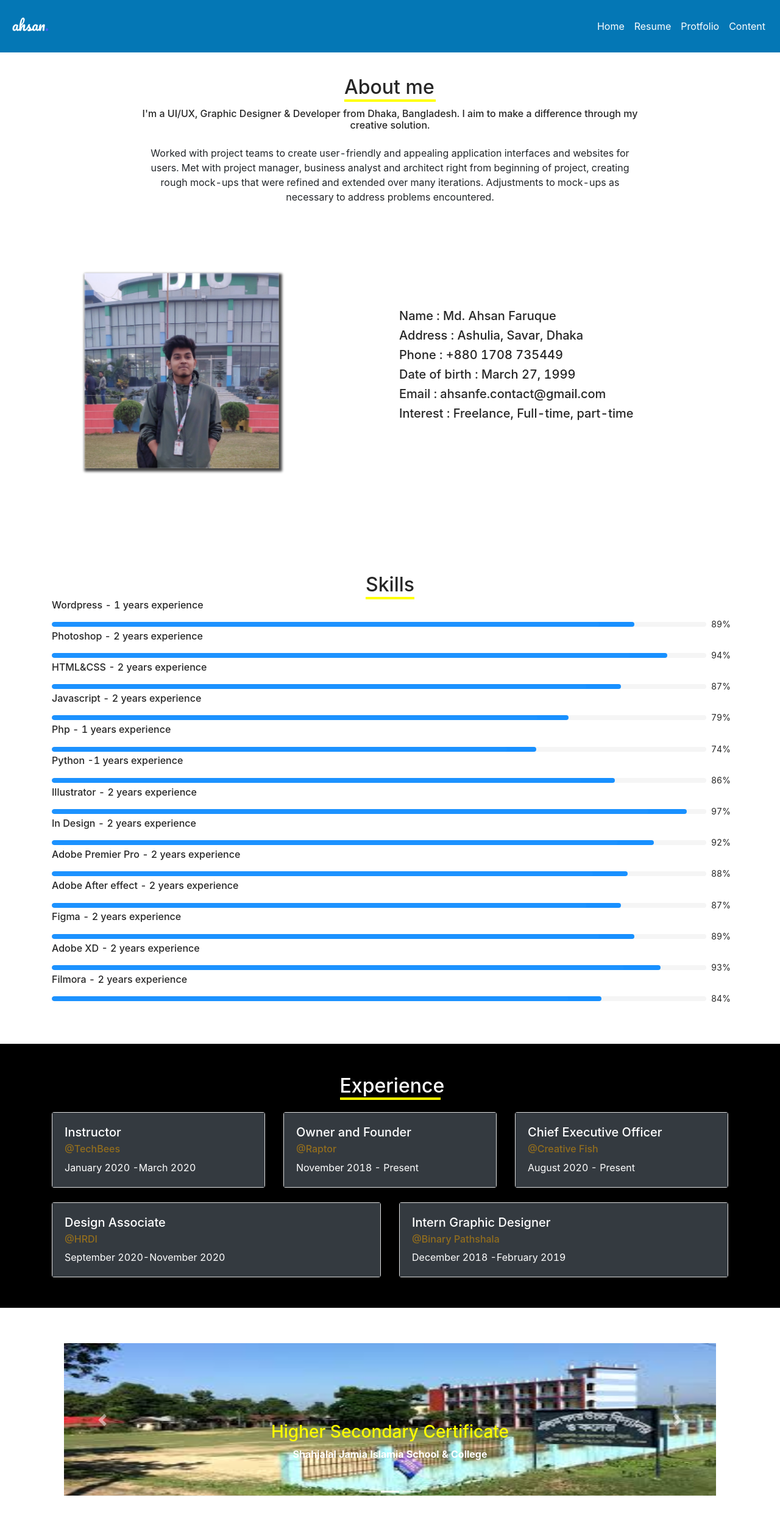
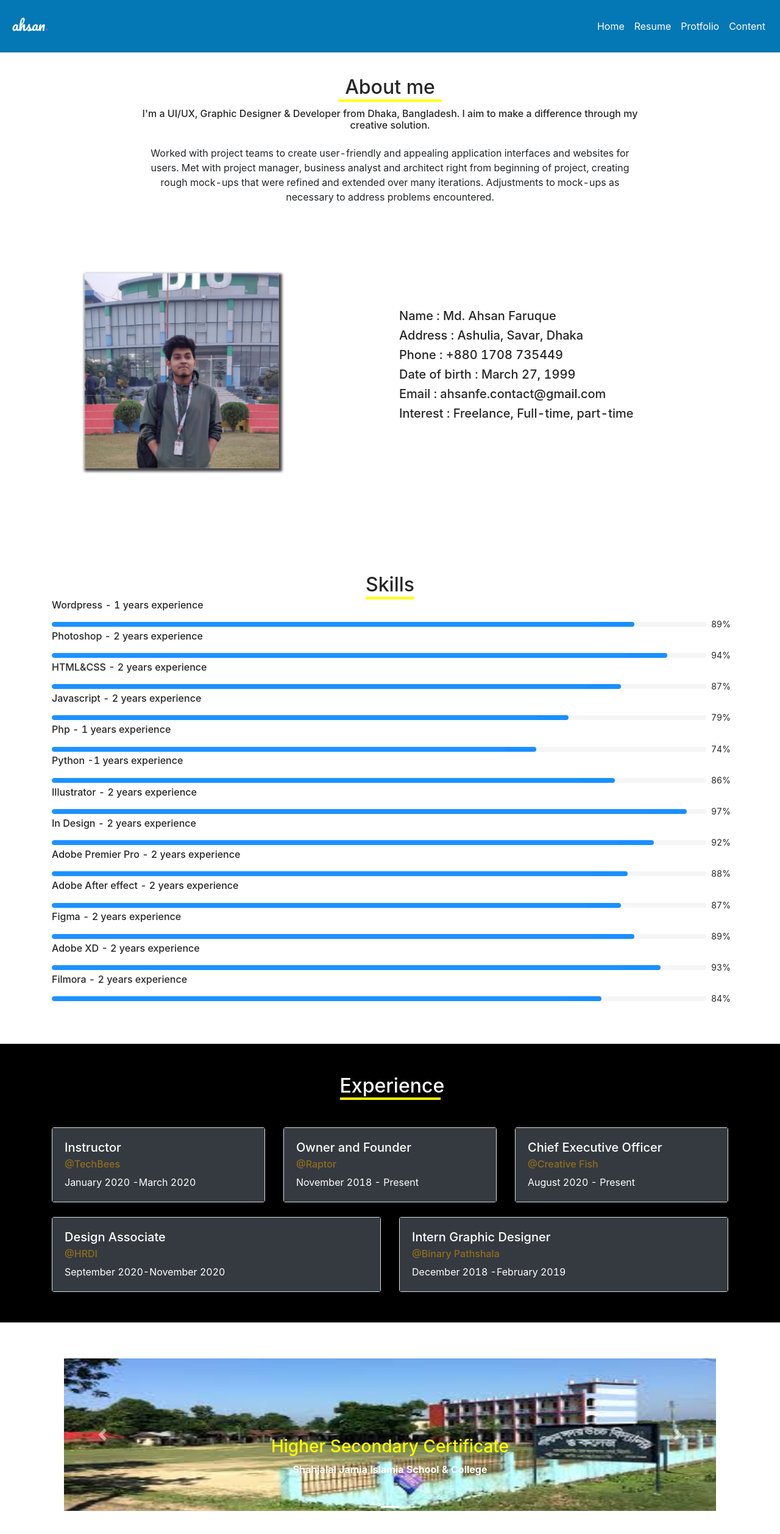
Before and after one commit to asrafulsharker/protfollio-ahn, a React (Create React App) app: page /resume in a window 1280 px wide. Shown: the top 2516 px of the page at 61% size. Built offline with nearby package versions, Linux system fonts and the light colour scheme; the HTML template or start-up script is replaced by a standard one; what google-maps-react would draw is missing.

Commit message:
add some style1

```diff
--- a/src/App.css
+++ b/src/App.css
@@ -72,6 +72,9 @@ transition: 1s;
 }
 .title:hover{
 
+}
+.card{
+  margin-top: 7%;
 }
 .card-body:hover{
   background-color: rgb(252, 142, 16) !important;
@@ -197,3 +200,10 @@ transition: 1s;
   animation-duration: 1s;
   transition: 5s;
 }
+
+
+@media only screen and (max-width: 600px) {
+  .carosel-body {
+    height: 350px!important;
+  }
+}
--- a/src/components/resume.js
+++ b/src/components/resume.js
@@ -25,7 +25,7 @@ function resume() {
     return (
         <>
         <div>
-            <h2 style={{borderBottom:"4px solid yellow",width:"150px",margin:"auto auto",marginTop:"3%"}}>About me</h2>
+            <h2 style={{borderBottom:"4px solid yellow",width:"170px",margin:"auto auto",marginTop:"3%",textAlign:"center"}}>About me</h2>
             <h6 className="col-md-8" style={{margin:"auto auto",textAlign:"center" ,marginTop:"10px"}}>I'm a UI/UX, Graphic Designer & Developer from Dhaka, Bangladesh. I aim to make a difference through my creative solution.</h6>
            <br/>
             <p className="col-md-8" style={{textAlign:"center",margin:"auto auto"}}>Worked with project teams to create user-friendly and appealing application interfaces and websites for users. Met with project manager, business analyst and architect right from beginning of project, creating rough mock-ups that were refined and extended over many iterations. Adjustments to mock-ups as necessary to address problems encountered.</p>
@@ -123,7 +123,7 @@ function resume() {
             <br/>
             <div className="row">
             <div className="col-md-6">
-            <Card style={{ width: '' ,margin:"auto auto"}}>
+            <Card className="card" style={{ width: '' ,margin:"auto auto"}}>
                     <Card.Body className="bg-dark card-body">
                         <Card.Title className="title">Design Associate </Card.Title>
                         <Card.Subtitle className="mb-2  subtitle">@HRDI	</Card.Subtitle>
@@ -134,7 +134,7 @@ function resume() {
                     </Card>
             </div>
             <div className="col-md-6">
-            <Card style={{ width: '' ,margin:"auto auto"}}>
+            <Card className="card" style={{ width: '' ,margin:"auto auto"}}>
                     <Card.Body className="bg-dark card-body">
                         <Card.Title className="title">Intern Graphic Designer </Card.Title>
                         <Card.Subtitle className="mb-2  subtitle">@Binary Pathshala	</Card.Subtitle>
@@ -247,7 +247,7 @@ function resume() {
        <h2 style={{borderBottom:"4px solid yellow",color:"black",width:"190px",margin:"auto auto",textAlign:"center",marginBottom:"20px"}}>Testimonials</h2>
          <Carousel>
            <Carousel.Item interval={2000}>
-             <div style={{ height:"260px",backgroundColor:"#e1ebe8"}}>
+             <div className="sy-re" className="carosel-body" style={{ height:"260px",backgroundColor:"#e1ebe8"}}>
                 <div className="carosel-div">
                   <img className="carosel-img" src={formal}/>
                   <Carousel.Caption>
@@ -259,7 +259,7 @@ function resume() {
 
            </Carousel.Item>
            <Carousel.Item interval={2000}>
-             <div style={{ height:"260px",backgroundColor:"#e1ebe8"}}>
+             <div className="sy-re" className="carosel-body" style={{ height:"260px",backgroundColor:"#e1ebe8"}}>
                 <div className="carosel-div">
                   <img className="carosel-img" src={formal}/>
                   <Carousel.Caption>
@@ -270,7 +270,7 @@ function resume() {
              </div>
            </Carousel.Item>
            <Carousel.Item interval={2000}>
-             <div className="carosel-body" style={{ height:"260px",backgroundColor:"#e1ebe8"}}>
+             <div className="sy-re" className="carosel-body" style={{ height:"260px",backgroundColor:"#e1ebe8"}}>
                 <div className="carosel-div">
                   <img className="carosel-img" src={formal}/>
                   <Carousel.Caption>
```
Also changed, not shown: 1 other file (tests, documents, lock files or other folders).
